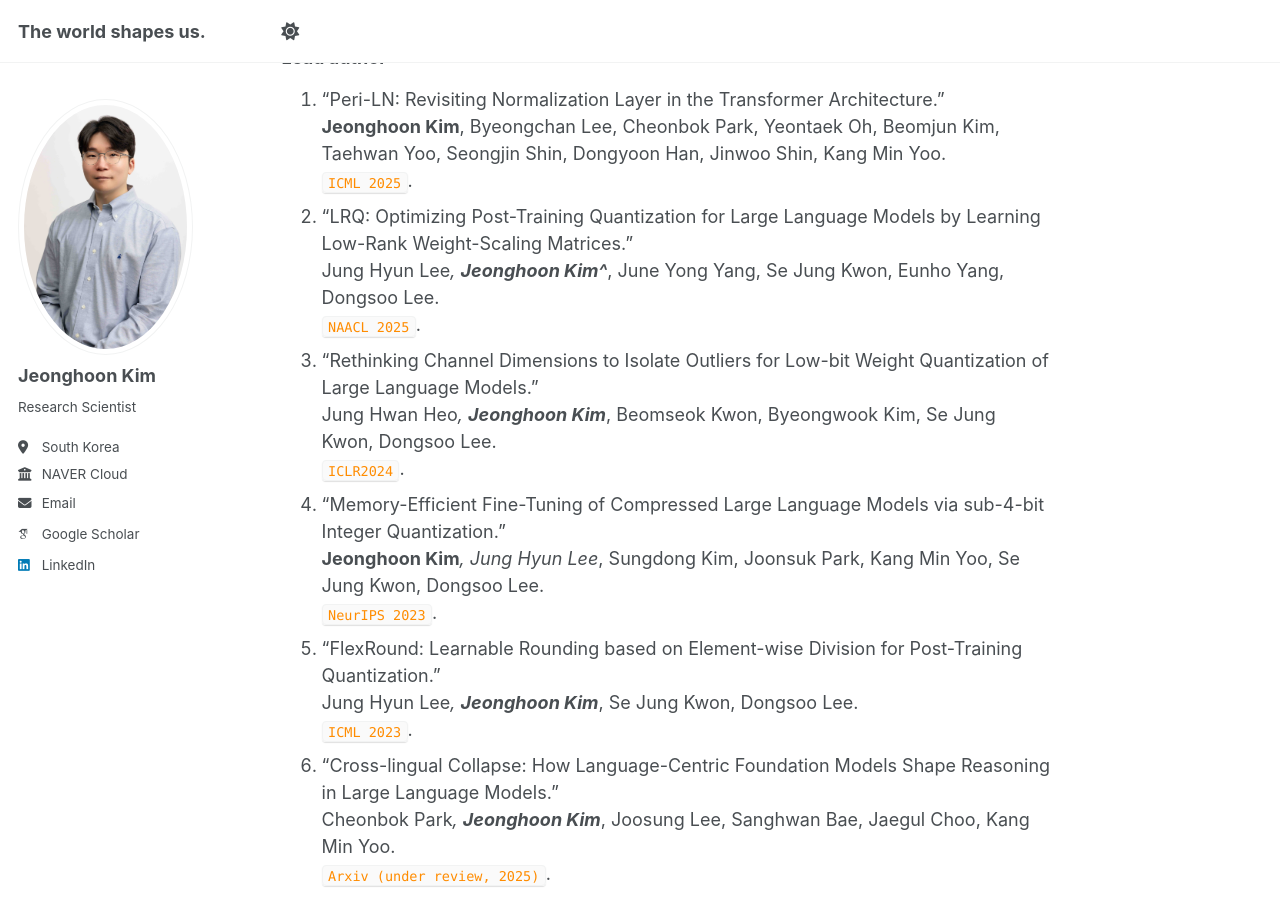
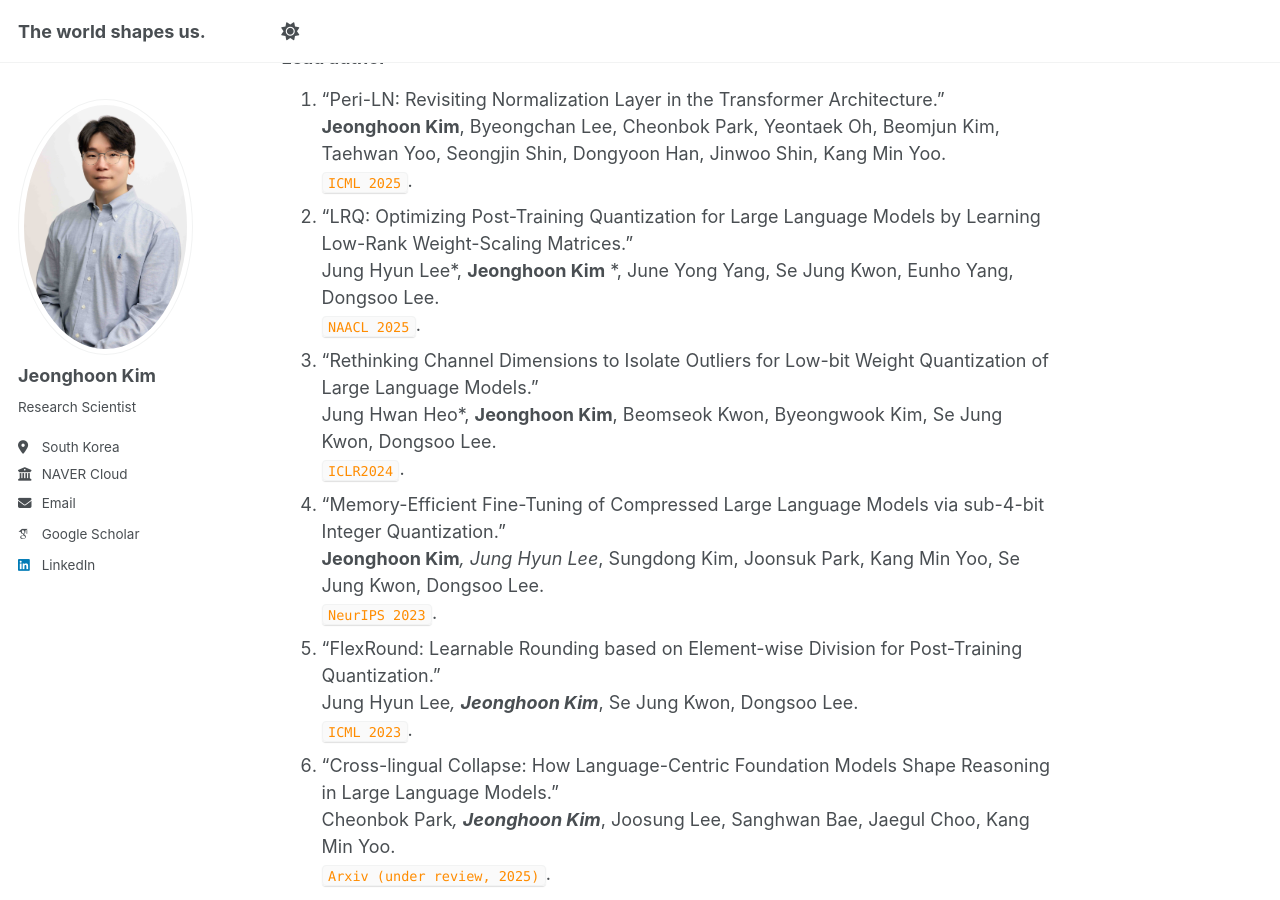
Before and after one commit to penpaperkeycode/penpaperkeycode.github.io, a Jekyll site: the page built from _pages/about.md, in a window 1280 px wide and 900 px high, scrolled down 1020 px. Built offline with Jekyll 4.4.1, drawn with Linux system fonts in a browser that asks for light colours; some web fonts are replaced.

```diff
--- a/_pages/about.md
+++ b/_pages/about.md
@@ -38,10 +38,10 @@ Publications
 **Jeonghoon Kim**, Byeongchan Lee, Cheonbok Park, Yeontaek Oh, Beomjun Kim, Taehwan Yoo, Seongjin Shin, Dongyoon Han, Jinwoo Shin, Kang Min Yoo.
 <code style="color : darkorange">ICML 2025</code>.
 2. “LRQ: Optimizing Post-Training Quantization for Large Language Models by Learning Low-Rank Weight-Scaling Matrices.”
-Jung Hyun Lee*, **Jeonghoon Kim^***, June Yong Yang, Se Jung Kwon, Eunho Yang, Dongsoo Lee.
+Jung Hyun Lee*, **Jeonghoon Kim** *, June Yong Yang, Se Jung Kwon, Eunho Yang, Dongsoo Lee.
   <code style="color : darkorange">NAACL 2025</code>.
 3. “Rethinking Channel Dimensions to Isolate Outliers for Low-bit Weight Quantization of Large Language Models.”
-Jung Hwan Heo*, **Jeonghoon Kim***, Beomseok Kwon, Byeongwook Kim, Se Jung Kwon, Dongsoo Lee.
+Jung Hwan Heo*, **Jeonghoon Kim**, Beomseok Kwon, Byeongwook Kim, Se Jung Kwon, Dongsoo Lee.
 <code style="color : darkorange">ICLR2024</code>.
 4. “Memory-Efficient Fine-Tuning of Compressed Large Language Models via sub-4-bit Integer Quantization.”
 **Jeonghoon Kim***, Jung Hyun Lee*, Sungdong Kim, Joonsuk Park, Kang Min Yoo, Se Jung Kwon, Dongsoo Lee.
```
